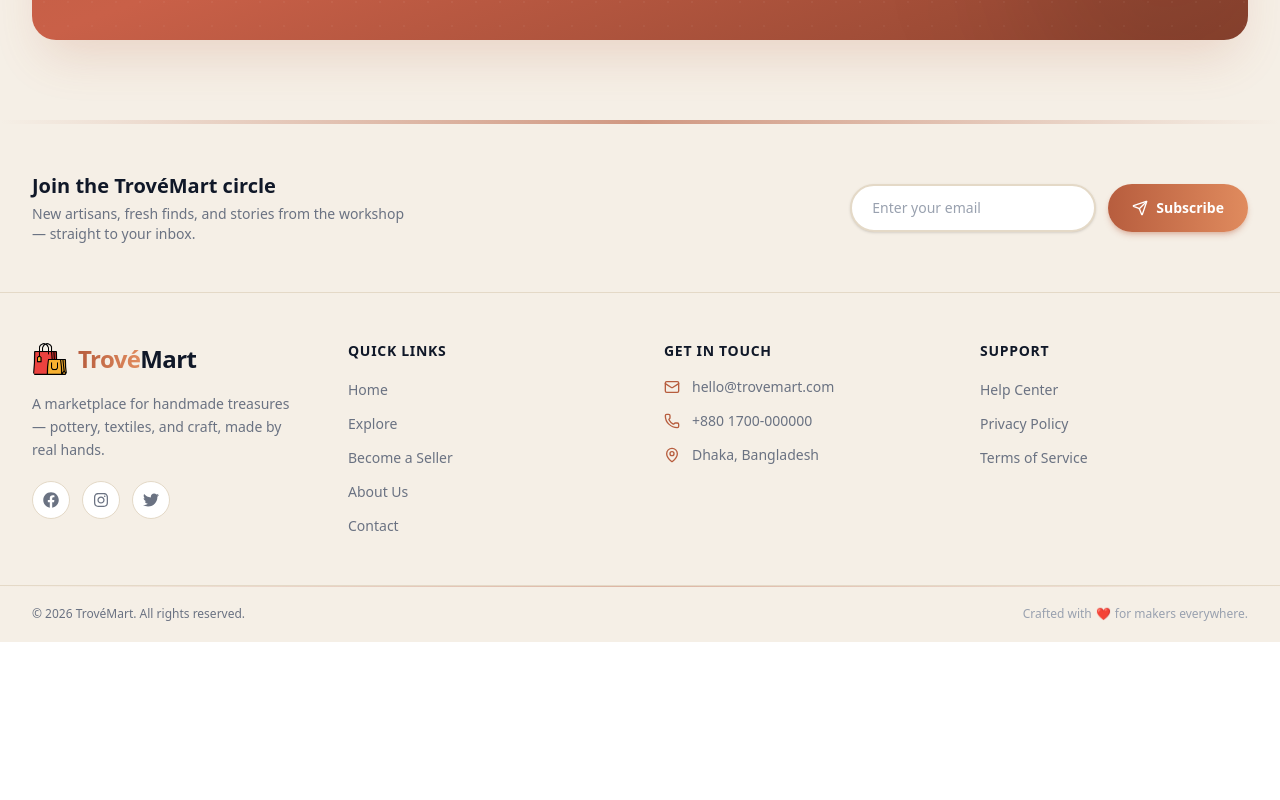
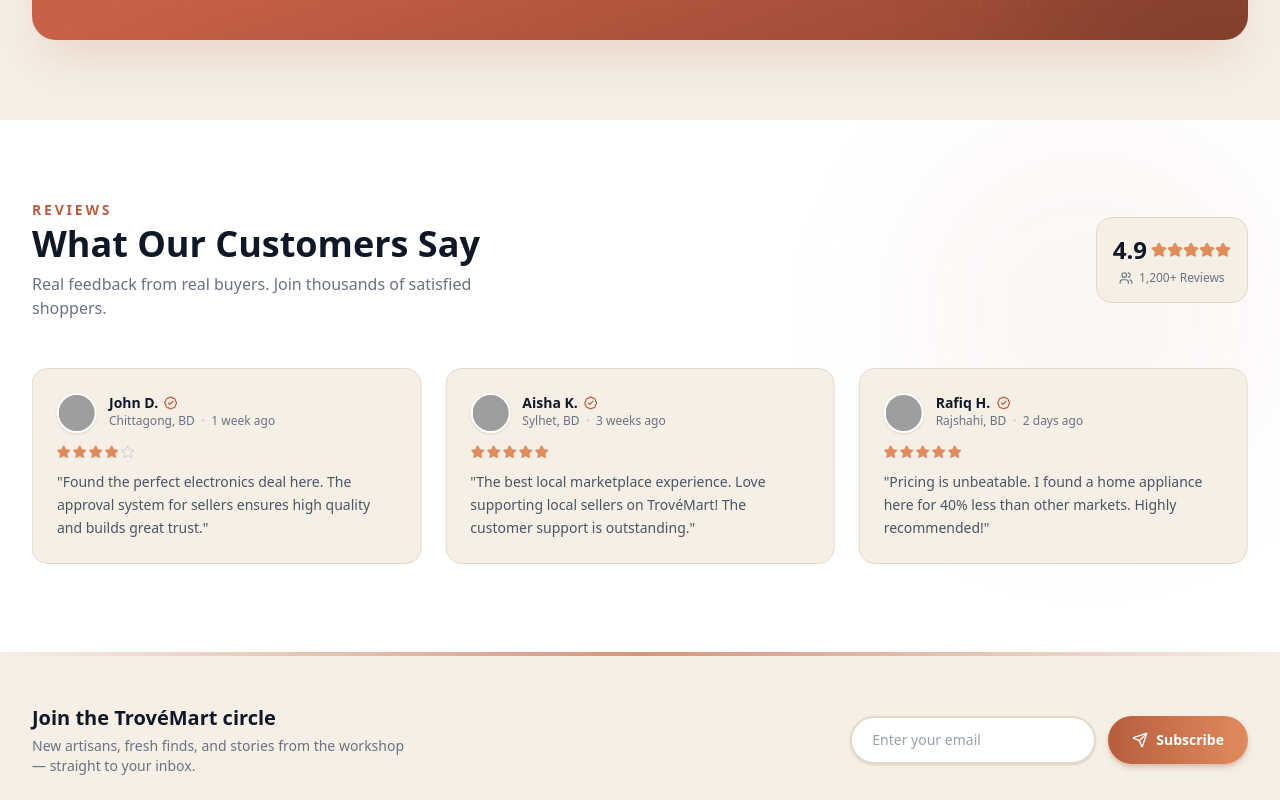
Before and after one commit to ORNOB-083/TroveMart-Online-Shopping-Platform, a Next.js app: page / in a window 1280 px wide. Shown: the part 1440-2240 px from the top of the page. Before the commit the page ends 2082 px from the top, so only its background shows below. Built offline with nearby package versions, Linux system fonts and the light colour scheme; no server answers; grey boxes are pictures that could not be loaded.

Commit message:
Added testimonial section

```diff
--- a/src/app/contact/page.tsx
+++ b/src/app/contact/page.tsx
@@ -6,6 +6,7 @@
 import { Mail, Phone, MapPin, Send } from 'lucide-react';
 import { FaFacebook, FaInstagram, FaTwitter } from 'react-icons/fa';
 import toast from 'react-hot-toast';
+import BecomeSellerSection from '@/components/BecomeSellerSection';
 
 const containerVariants = {
     hidden: { opacity: 0 },
@@ -248,6 +249,8 @@
                 </motion.div>
             </section>
 
+            <BecomeSellerSection />
+
             <section className="py-12 px-4 sm:px-6 lg:px-8">
                 <motion.div
                     className="max-w-4xl mx-auto text-center"
--- a/src/app/page.tsx
+++ b/src/app/page.tsx
@@ -1,6 +1,7 @@
 import BecomeSellerSection from "@/components/BecomeSellerSection";
 import CategorySection from "@/components/CategorySection";
 import HeroSection from "@/components/HeroSection";
+import TestimonialsSection from "@/components/TestimonialsSection";
 import Image from "next/image";
 
 export default function Home() {
@@ -8,8 +9,9 @@
     <div className="">
       <HeroSection />
       <CategorySection />
+
       <BecomeSellerSection />
-
+      <TestimonialsSection />
     </div>
   );
 }
--- /dev/null
+++ b/src/components/TestimonialsSection.tsx
@@ -0,0 +1,177 @@
+'use client';
+
+import { motion } from 'framer-motion';
+import { Star, BadgeCheck, Users } from 'lucide-react';
+import { Swiper, SwiperSlide } from 'swiper/react';
+import { Autoplay } from 'swiper/modules'; // ✅ Removed Pagination module
+import 'swiper/css';
+
+const testimonials = [
+    {
+        name: 'Sarah M.',
+        avatar: 'https://ui-avatars.com/api/?name=Sarah+M&background=B75D3E&color=fff&size=64',
+        location: 'Dhaka, BD',
+        date: '2 days ago',
+        review: 'Absolutely love the quality of the handmade crafts. Fast delivery and great packaging! Will definitely order again.',
+        rating: 5,
+        verified: true,
+    },
+    {
+        name: 'John D.',
+        avatar: 'https://ui-avatars.com/api/?name=John+D&background=E08B5E&color=fff&size=64',
+        location: 'Chittagong, BD',
+        date: '1 week ago',
+        review: 'Found the perfect electronics deal here. The approval system for sellers ensures high quality and builds great trust.',
+        rating: 4,
+        verified: true,
+    },
+    {
+        name: 'Aisha K.',
+        avatar: 'https://ui-avatars.com/api/?name=Aisha+K&background=B75D3E&color=fff&size=64',
+        location: 'Sylhet, BD',
+        date: '3 weeks ago',
+        review: 'The best local marketplace experience. Love supporting local sellers on TrovéMart! The customer support is outstanding.',
+        rating: 5,
+        verified: true,
+    },
+    {
+        name: 'Rafiq H.',
+        avatar: 'https://ui-avatars.com/api/?name=Rafiq+H&background=2C3E50&color=fff&size=64',
+        location: 'Rajshahi, BD',
+        date: '2 days ago',
+        review: 'Pricing is unbeatable. I found a home appliance here for 40% less than other markets. Highly recommended!',
+        rating: 5,
+        verified: true,
+    },
+    {
+        name: 'Nusrat J.',
+        avatar: 'https://ui-avatars.com/api/?name=Nusrat+J&background=8E44AD&color=fff&size=64',
+        location: 'Khulna, BD',
+        date: '5 days ago',
+        review: 'Shopping here feels very safe. The buyer protection and seller verification systems really set TrovéMart apart.',
+        rating: 5,
+        verified: true,
+    },
+    {
+        name: 'Tareq A.',
+        avatar: 'https://ui-avatars.com/api/?name=Tareq+A&background=16A085&color=fff&size=64',
+        location: 'Barisal, BD',
+        date: '1 week ago',
+        review: 'Shipping was faster than I expected! The product quality matched the images perfectly. Excellent experience.',
+        rating: 5,
+        verified: true,
+    },
+    {
+        name: 'Mehrab K.',
+        avatar: 'https://ui-avatars.com/api/?name=Mehrab+K&background=D35400&color=fff&size=64',
+        location: 'Dhaka, BD',
+        date: '3 days ago',
+        review: 'I love the community aspect. Buying from local artisans and small businesses feels great. TrovéMart is a game changer.',
+        rating: 5,
+        verified: true,
+    },
+];
+
+export default function TestimonialsSection() {
+    return (
+        <section className="py-16 sm:py-20 bg-white dark:bg-[#1a1d24] transition-colors duration-300 relative overflow-hidden">
+
+            <div className="absolute top-0 right-0 w-96 h-96 bg-[#B75D3E]/5 dark:bg-[#E08B5E]/5 rounded-full blur-3xl pointer-events-none" />
+
+            <div className="relative max-w-7xl mx-auto px-4 sm:px-6 lg:px-8">
+
+                <div className="flex flex-col md:flex-row items-center justify-between gap-6 mb-12">
+                    <div className="text-center md:text-left">
+                        <p className="text-sm font-semibold uppercase tracking-[0.2em] text-[#B75D3E]">Reviews</p>
+                        <h2 className="text-3xl sm:text-4xl font-bold text-gray-900 dark:text-gray-100 mt-1">
+                            What Our Customers Say
+                        </h2>
+                        <p className="text-gray-500 dark:text-gray-400 mt-2 max-w-lg mx-auto md:mx-0">
+                            Real feedback from real buyers. Join thousands of satisfied shoppers.
+                        </p>
+                    </div>
+
+                    <div className="flex flex-col items-center justify-center p-4 rounded-2xl bg-[#F5EFE6] dark:bg-[#0f1117] border border-[#E4D9C7] dark:border-gray-800">
+                        <div className="flex items-center gap-1 mb-1">
+                            <span className="text-2xl font-bold text-gray-900 dark:text-gray-100">4.9</span>
+                            <div className="flex">
+                                {[...Array(5)].map((_, i) => (
+                                    <Star key={i} className="w-4 h-4 fill-[#E08B5E] text-[#E08B5E]" />
+                                ))}
+                            </div>
+                        </div>
+                        <div className="flex items-center gap-1.5 text-xs text-gray-500 dark:text-gray-400">
+                            <Users className="w-3.5 h-3.5" />
+                            <span>1,200+ Reviews</span>
+                        </div>
+                    </div>
+                </div>
+
+                <div className="pb-2">
+                    <Swiper
+                        modules={[Autoplay]} // No pagination
+                        spaceBetween={24}
+                        slidesPerView={1}
+                        breakpoints={{
+                            640: { slidesPerView: 1.5 },
+                            768: { slidesPerView: 2 },
+                            1024: { slidesPerView: 3 },
+                        }}
+                        autoplay={{
+                            delay: 4000,
+                            disableOnInteraction: false
+                        }}
+                        speed={1000}
+                        loop={true}
+                        className="testimonial-swiper"
+                    >
+                        {testimonials.map((t, i) => (
+                            <SwiperSlide key={i}>
+                                <div className="group p-6 rounded-2xl bg-[#F5EFE6] dark:bg-[#0f1117] border border-[#E4D9C7] dark:border-gray-800 hover:border-[#B75D3E]/40 dark:hover:border-[#E08B5E]/40 transition-colors duration-300 h-full">
+                                    <div className="flex items-start gap-3 mb-3">
+                                        <div className="relative shrink-0 w-10 h-10 rounded-full overflow-hidden border-2 border-white dark:border-gray-800 shadow-sm">
+                                            <img
+                                                src={t.avatar}
+                                                alt={t.name}
+                                                width={40}
+                                                height={40}
+                                                className="w-full h-full object-cover"
+                                            />
+                                        </div>
+                                        <div>
+                                            <div className="flex items-center gap-1.5">
+                                                <h4 className="text-sm font-semibold text-gray-900 dark:text-gray-100">
+                                                    {t.name}
+                                                </h4>
+                                                {t.verified && (
+                                                    <BadgeCheck className="w-3.5 h-3.5 text-[#B75D3E] dark:text-[#E08B5E]" />
+                                                )}
+                                            </div>
+                                            <div className="flex items-center gap-1.5 text-xs text-gray-500 dark:text-gray-400">
+                                                <span>{t.location}</span>
+                                                <span className="text-gray-300 dark:text-gray-600">•</span>
+                                                <span>{t.date}</span>
+                                            </div>
+                                        </div>
+                                    </div>
+                                    <div className="flex gap-0.5 mb-3">
+                                        {[...Array(5)].map((_, s) => (
+                                            <Star
+                                                key={s}
+                                                className={`w-3.5 h-3.5 ${s < t.rating ? 'fill-[#E08B5E] text-[#E08B5E]' : 'text-gray-300 dark:text-gray-600'}`}
+                                            />
+                                        ))}
+                                    </div>
+                                    <p className="text-sm text-gray-600 dark:text-gray-400 leading-relaxed">
+                                        &quot;{t.review}&quot;
+                                    </p>
+                                </div>
+                            </SwiperSlide>
+                        ))}
+                    </Swiper>
+                </div>
+
+            </div>
+        </section>
+    );
+}
```
